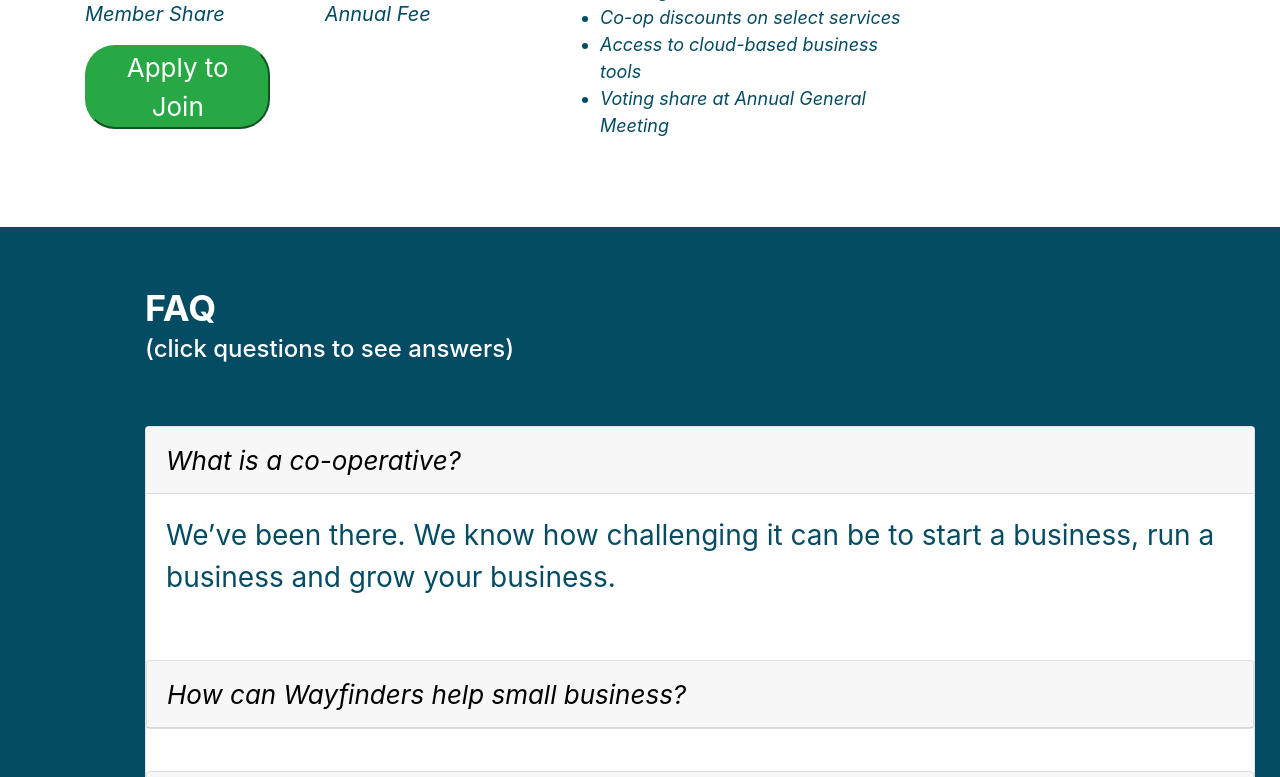
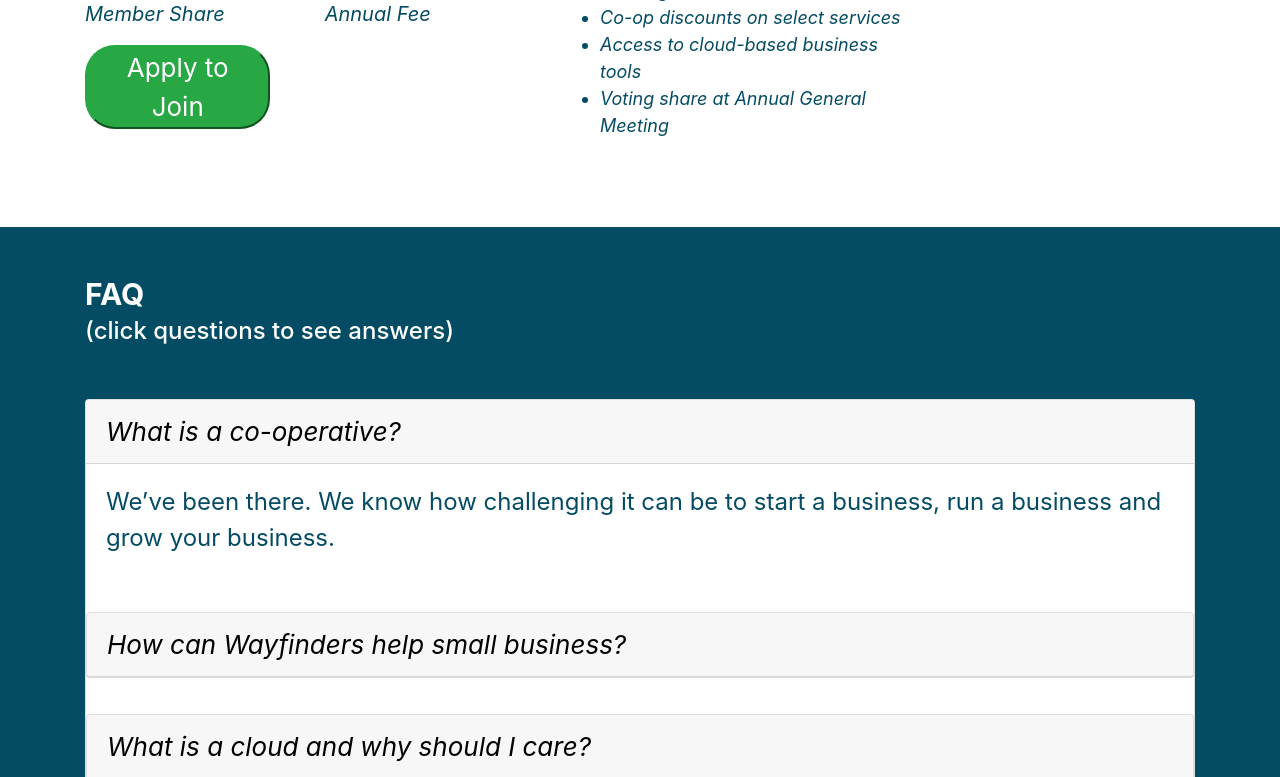
Before and after one commit to Ellen201906/Wayfinders, a PHP site: page / in a window 1280 px wide; the page is wider, and only the part inside the window is pictured. Shown: the part 5723-6500 px from the top of that part. Run offline with PHP 8.4, Linux system fonts and the light colour scheme; some libraries are stand-ins or nearby versions.

Commit message:
Add files via upload

```diff
--- a/css/custom.css
+++ b/css/custom.css
@@ -83,7 +83,7 @@ min-height: 385px;
 
 .services{
     color:white;
-    padding-bottom:40px;
+    padding:40px;
 }
 
 body {
--- a/css/yee.css
+++ b/css/yee.css
@@ -48,13 +48,13 @@
 .faq {
     background-color: #044c64;
     color: white;
-    font-size: 36px;
-    padding-left: 120px;
+    font-size: 30px;
+
 }
 
 .card1 {
     color: #044c64;
-    font-size: 28px;
+    font-size: 24px;
     background-color: white;
 }
 
@@ -68,7 +68,7 @@
     color: #044c64;
     background-color: white;
     font-style: italic;
-    margin-left: 120px;
+
     font-size: 36px;
 }
 
```
